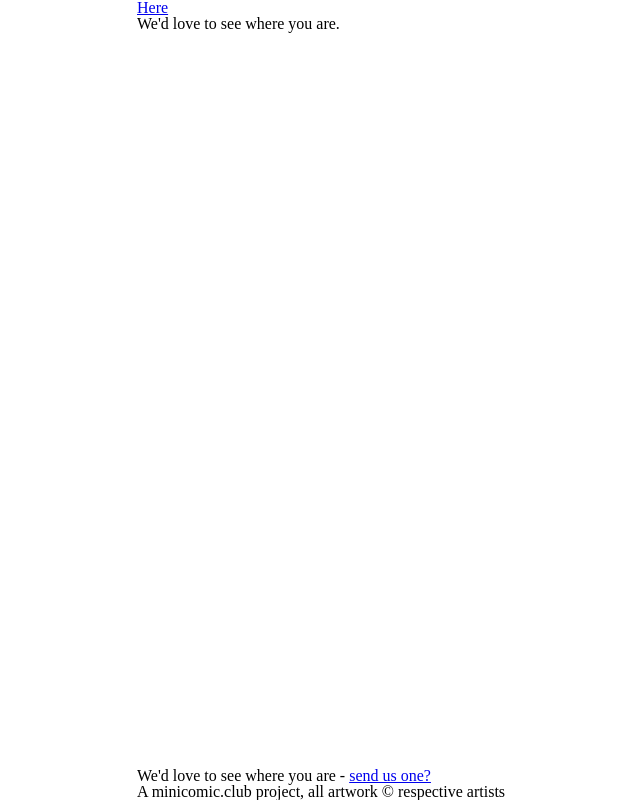
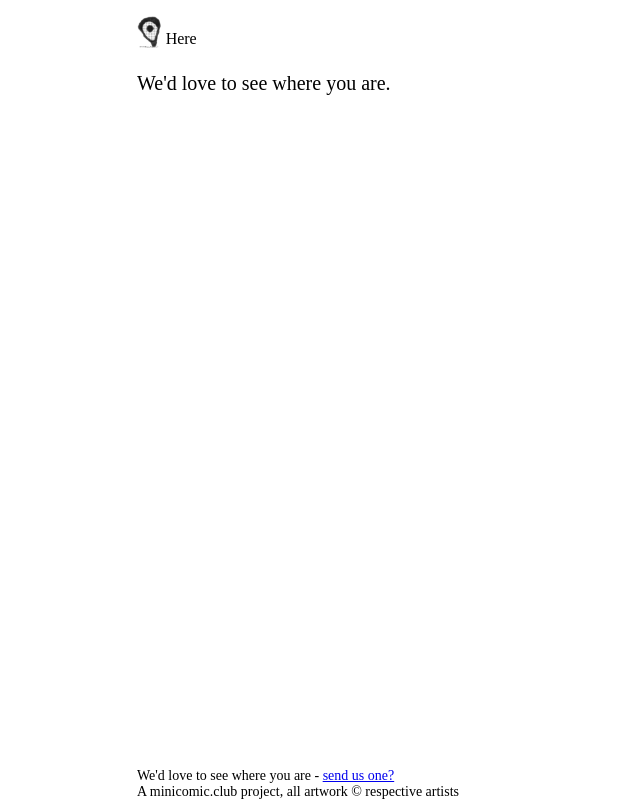
Before and after one commit to smallercomics/minicomic.club.here, a Gatsby site: page /send in a window 1280 px wide. Shown: the whole page, without its empty margins (203-843 px from the left). Built offline with nearby package versions, Linux system fonts and the light colour scheme; Gatsby itself is replaced by a stand-in of ours.

Commit message:
Starting to style - adding logo.

```diff
--- a/src/components/layout/Page.tsx
+++ b/src/components/layout/Page.tsx
@@ -62,6 +62,23 @@ const GlobalStyle = createGlobalStyle`
     height: 100%;
   }
 
+  h1{
+    font-size: 20px;
+    line-height: 24px;
+    margin-bottom: 8px;
+  }
+  h3{
+    font-size: 18px;
+    line-height: 24px;
+    margin-bottom: 8px;
+  }
+  p,li{
+    line-height: 16px;
+    font-size: 14px;
+  }
+  ul{
+    margin-bottom: 16px;
+  }
 `
 
 const Page = styled(Stack)`
@@ -75,7 +92,20 @@ const InnerWrap = styled.div`
   margin: 0 auto;
 `
 
+const Home = styled(Link)`
+  display: inline-block;
+  margin: 16px 0;
+  line-height: 32px;
+  text-decoration: none;
+  color: black;
+  img {
+    height: 32px;
+    vertical-align: sub;
+  }
+`
 const Section = styled.section``
+
+import Pin from './pin.png'
 
 const PageLayout: FunctionComponent = ({ children }) => (
   <>
@@ -83,9 +113,9 @@ const PageLayout: FunctionComponent = ({ children }) => (
     <Page>
       <Section as="header">
         <InnerWrap>
-          <p>
-            <Link to="/">Here</Link>
-          </p>
+          <Home to="/">
+            <img src={Pin} alt="" /> Here
+          </Home>
         </InnerWrap>
       </Section>
       <Section id="main">
```
Also changed, not shown: src/components/layout/pin.png (added).
